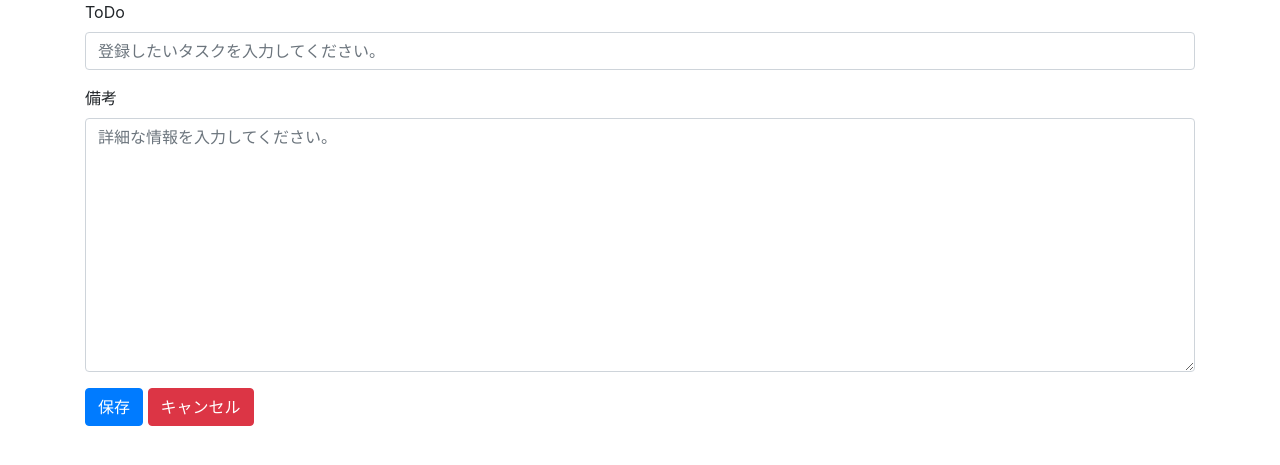
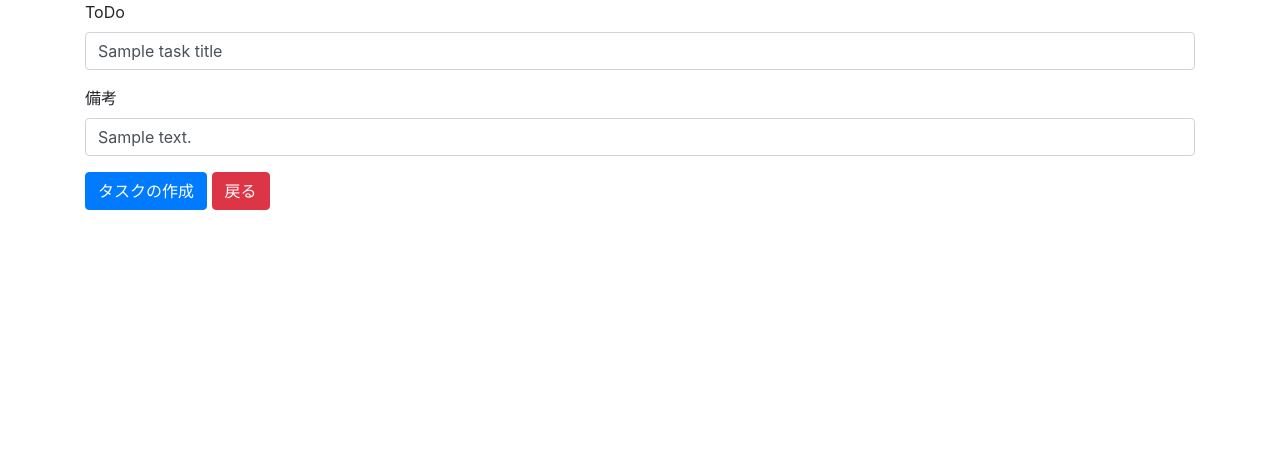
Before and after one commit to FumihiroMaejima/fltest, a Flask app: template app/src/templates/task/create_confirm.html in a window 1280 px wide. Shown: the top 465 px of the page. Run offline with Flask 2, Linux system fonts and the light colour scheme; the template is opened without the code that fills it: most values are stand-ins (such as "Sample title", 1, 10 or a date in 2020); some libraries are stand-ins or nearby versions.

Commit message:
make create confirm exectution.

```diff
--- a/app/src/templates/task/create_confirm.html
+++ b/app/src/templates/task/create_confirm.html
@@ -5,19 +5,20 @@
         <div class="form-group">
 
             <label for="title">ToDo</label>
-            <input type="text" name="title" value="" class="form-control" placeholder="登録したいタスクを入力してください。">
+            <div class="form-control">{{ task_title }}</div>
+            <input type="hidden" name="title" value="{{ task_title }}" >
 
         </div>
         <div class="form-group">
 
             <label for="content">備考</label>
-            <textarea class="form-control" name="content" cols="40" rows="10"
-                placeholder="詳細な情報を入力してください。"></textarea>
+            <div class="form-control">{{ task_content }}</div>
+            <input type="hidden" name="content" value="{{ task_content }}">
 
         </div>
 
-        <button type="submit" class="btn btn-primary">保存</button>
-        <a class="btn btn-danger" href="{{url_for('.index')}}">キャンセル</a>
+        <button type="submit" class="btn btn-primary">タスクの作成</button>
+        <a class="btn btn-danger" href="{{url_for('.new_task')}}">戻る</a>
 
     </form>
 </div>
--- a/app/src/templates/task/new.html
+++ b/app/src/templates/task/new.html
@@ -1,7 +1,7 @@
 {% extends "layout.html" %}
 {% block content %}
 <div class="container">
-    <form action="/create" method="POST">
+    <form action="/create_confirm" method="POST">
         <div class="form-group">
 
             <label for="title">ToDo</label>
@@ -16,7 +16,7 @@
 
         </div>
 
-        <button type="submit" class="btn btn-primary">保存</button>
+        <button type="submit" class="btn btn-primary">確認</button>
         <a class="btn btn-danger" href="{{url_for('.index')}}">キャンセル</a>
 
     </form>
```
Also changed, not shown: app/src/app.py (+12 -0 lines).
